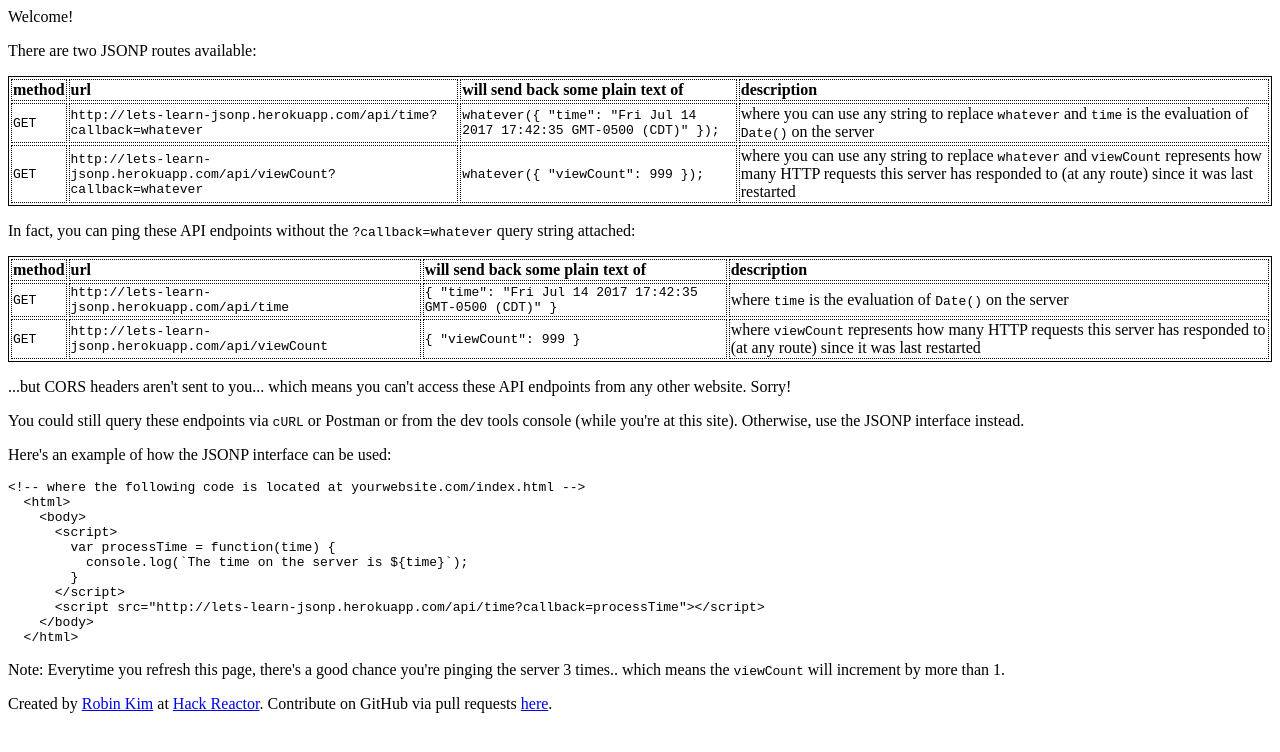
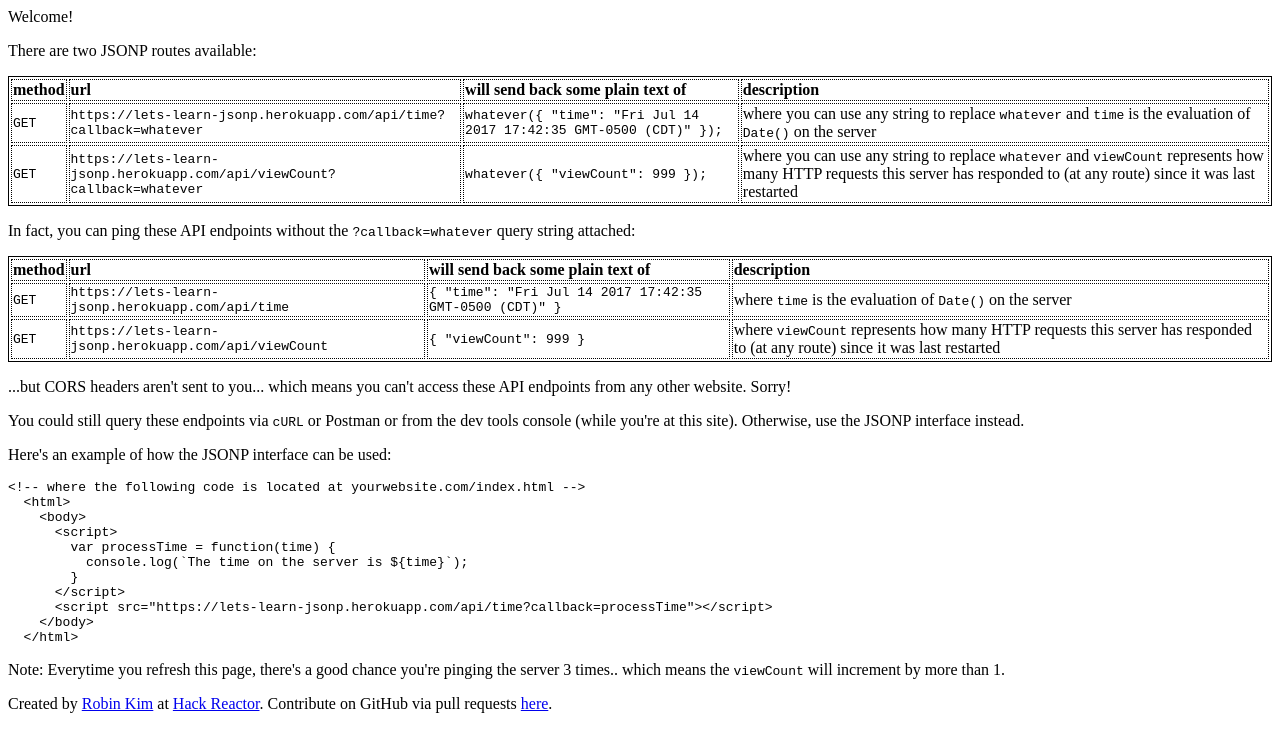
Before and after one commit to therobinkim/lets-learn-jsonp, a website: page docs/index.html in a window 1280 px wide. Drawn offline with Linux system fonts and the light colour scheme.

Commit message:
Fix http to https

```diff
--- a/docs/index.html
+++ b/docs/index.html
@@ -23,7 +23,7 @@ th {
   </tr>
   <tr>
     <td><code>GET</code></td>
-    <td><code>http://lets-learn-jsonp.herokuapp.com/api/time?callback=whatever</code></td>
+    <td><code>https://lets-learn-jsonp.herokuapp.com/api/time?callback=whatever</code></td>
     <td>
       <code>whatever({ "time": "<span class="time">Fri Jul 14 2017 17:42:35 GMT-0500 (CDT)</span>" });</code>
     </td>
@@ -31,7 +31,7 @@ th {
   </tr>
   <tr>
     <td><code>GET</code></td>
-    <td><code>http://lets-learn-jsonp.herokuapp.com/api/viewCount?callback=whatever</code></td>
+    <td><code>https://lets-learn-jsonp.herokuapp.com/api/viewCount?callback=whatever</code></td>
     <td>
       <code>whatever({ "viewCount": <span class="viewCount">999</span> });</code>
     </td>
@@ -50,7 +50,7 @@ th {
   </tr>
   <tr>
     <td><code>GET</code></td>
-    <td><code>http://lets-learn-jsonp.herokuapp.com/api/time</code></td>
+    <td><code>https://lets-learn-jsonp.herokuapp.com/api/time</code></td>
     <td>
       <code>{ "time": "<span class="time">Fri Jul 14 2017 17:42:35 GMT-0500 (CDT)</span>" }</code>
     </td>
@@ -58,7 +58,7 @@ th {
   </tr>
   <tr>
     <td><code>GET</code></td>
-    <td><code>http://lets-learn-jsonp.herokuapp.com/api/viewCount</code></td>
+    <td><code>https://lets-learn-jsonp.herokuapp.com/api/viewCount</code></td>
     <td>
       <code>{ "viewCount": <span class="viewCount">999</span> }</code>
     </td>
@@ -82,7 +82,7 @@ th {
           console.log(`The time on the server is ${time}`);
         }
       </script>
-      <script src="http://lets-learn-jsonp.herokuapp.com/api/time?callback=processTime"></script>
+      <script src="https://lets-learn-jsonp.herokuapp.com/api/time?callback=processTime"></script>
     </body>
   </html>
 </xmp>
@@ -107,5 +107,5 @@ th {
     };
   };
 </script>
-<script src="http://lets-learn-jsonp.herokuapp.com/api/time?callback=displayTime"></script>
-<script src="http://lets-learn-jsonp.herokuapp.com/api/viewCount?callback=displayViewCount"></script>
+<script src="https://lets-learn-jsonp.herokuapp.com/api/time?callback=displayTime"></script>
+<script src="https://lets-learn-jsonp.herokuapp.com/api/viewCount?callback=displayViewCount"></script>
```
